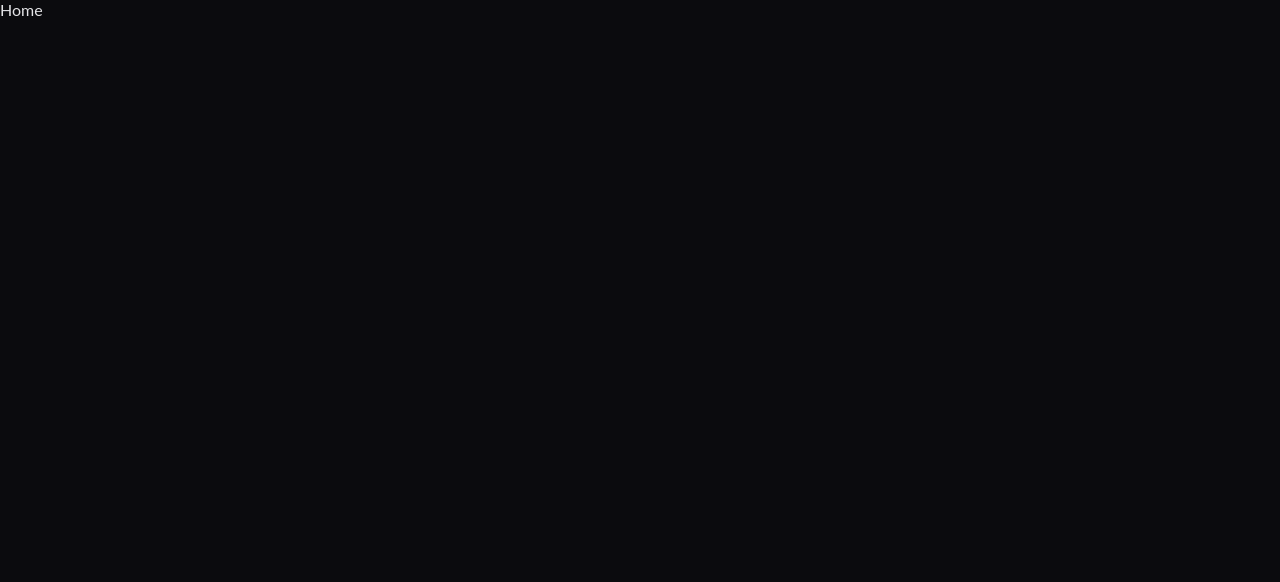
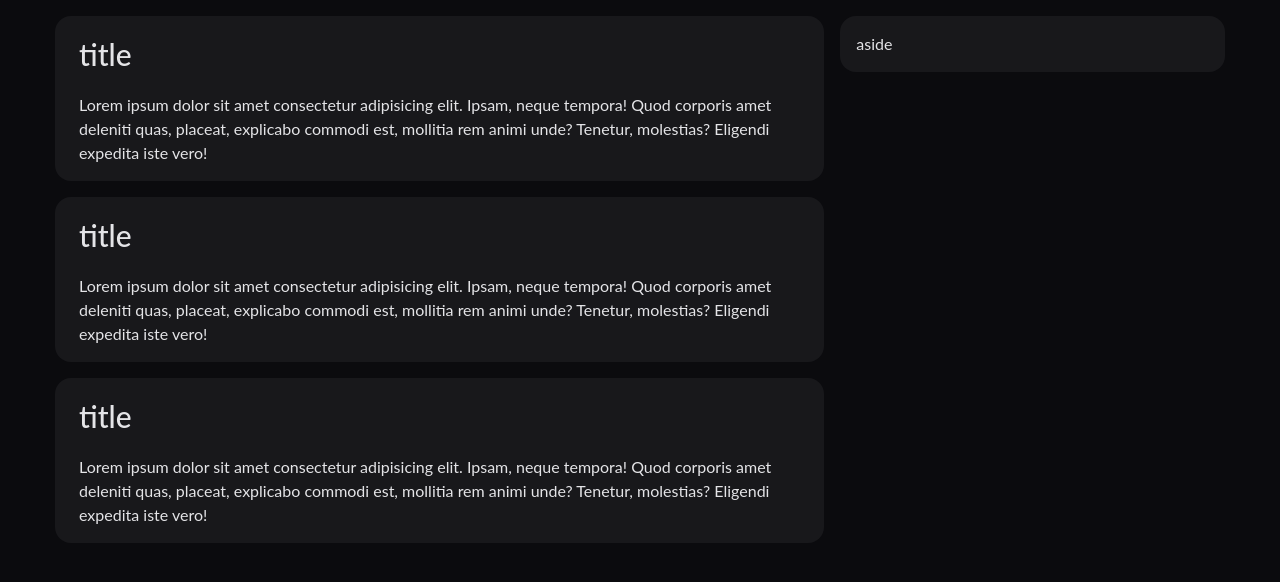
Before and after one commit to nyxfor13days/daVinci, a React (Vite) app: page / in a window 1280 px wide. Shown: the top 582 px of the page. Built offline with nearby package versions, Linux system fonts and the light colour scheme.

Commit message:
Created Initial UI

```diff
--- /dev/null
+++ b/src/routes/Home/Home.css
@@ -0,0 +1,58 @@
+.page {
+  display: grid;
+  grid-template-columns: 1fr;
+  gap: 1rem;
+}
+
+.sidebar {
+  display: none;
+}
+
+.sidebar__container {
+  display: flex;
+  flex-direction: column;
+  gap: 1rem;
+  padding: 1rem;
+  background: var(--colors-surface);
+  color: var(--colors-on-surface);
+  border-radius: 1rem;
+}
+
+.posts__container {
+  display: flex;
+  flex-direction: column;
+  gap: 1rem;
+  padding: 1rem 0;
+}
+
+.post {
+  display: flex;
+  flex-direction: column;
+  gap: 1rem;
+  padding: 1rem 1.5rem;
+  background: var(--colors-surface);
+  border-radius: 1rem;
+}
+
+.post__title {
+  font-size: var(--fs-3xl);
+  font-weight: var(--fw-medium);
+  color: var(--colors-on-surface);
+}
+
+.post__description {
+  font-size: var(--fs-base);
+  font-weight: var(--fw-normal);
+  color: var(--colors-on-surface);
+}
+
+@media screen and (min-width: 768px) {
+  .page {
+    grid-template-columns: 2fr 1fr;
+  }
+
+  .sidebar {
+    display: block;
+    padding: 1rem 0;
+  }
+}
--- a/src/routes/Home/index.tsx
+++ b/src/routes/Home/index.tsx
@@ -1,5 +1,47 @@
+import "./Home.css";
+
 const Home = () => {
-  return <div>Home</div>;
+  return (
+    <div className="container">
+      <div className="page">
+        <section className="posts__container">
+          <article className="post">
+            <h3 className="post__title">title</h3>
+            <p className="post__description">
+              Lorem ipsum dolor sit amet consectetur adipisicing elit. Ipsam,
+              neque tempora! Quod corporis amet deleniti quas, placeat,
+              explicabo commodi est, mollitia rem animi unde? Tenetur,
+              molestias? Eligendi expedita iste vero!
+            </p>
+          </article>
+
+          <article className="post">
+            <h3 className="post__title">title</h3>
+            <p className="post__description">
+              Lorem ipsum dolor sit amet consectetur adipisicing elit. Ipsam,
+              neque tempora! Quod corporis amet deleniti quas, placeat,
+              explicabo commodi est, mollitia rem animi unde? Tenetur,
+              molestias? Eligendi expedita iste vero!
+            </p>
+          </article>
+
+          <article className="post">
+            <h3 className="post__title">title</h3>
+            <p className="post__description">
+              Lorem ipsum dolor sit amet consectetur adipisicing elit. Ipsam,
+              neque tempora! Quod corporis amet deleniti quas, placeat,
+              explicabo commodi est, mollitia rem animi unde? Tenetur,
+              molestias? Eligendi expedita iste vero!
+            </p>
+          </article>
+        </section>
+
+        <aside className="sidebar">
+          <div className="sidebar__container">aside</div>
+        </aside>
+      </div>
+    </div>
+  );
 };
 
 export default Home;
--- a/src/stylesheet/main.css
+++ b/src/stylesheet/main.css
@@ -13,4 +13,35 @@ body {
   font-family: "Lato", sans-serif;
   background-color: var(--colors-background);
   color: var(--colors-on-background);
+  line-height: var(--lh-normal);
 }
+
+.container {
+  width: 100%;
+  margin: auto;
+  padding: 0 15px;
+}
+
+@media screen and (min-width: 768px) {
+  .container {
+    width: 768px;
+  }
+}
+
+@media screen and (min-width: 992px) {
+  .container {
+    width: 992px;
+  }
+}
+
+@media screen and (min-width: 1200px) {
+  .container {
+    width: 1200px;
+  }
+}
+
+@media screen and (min-width: 1400px) {
+  .container {
+    width: 1400px;
+  }
+}
```
Also changed, not shown: src/api/getPosts.ts (added).
